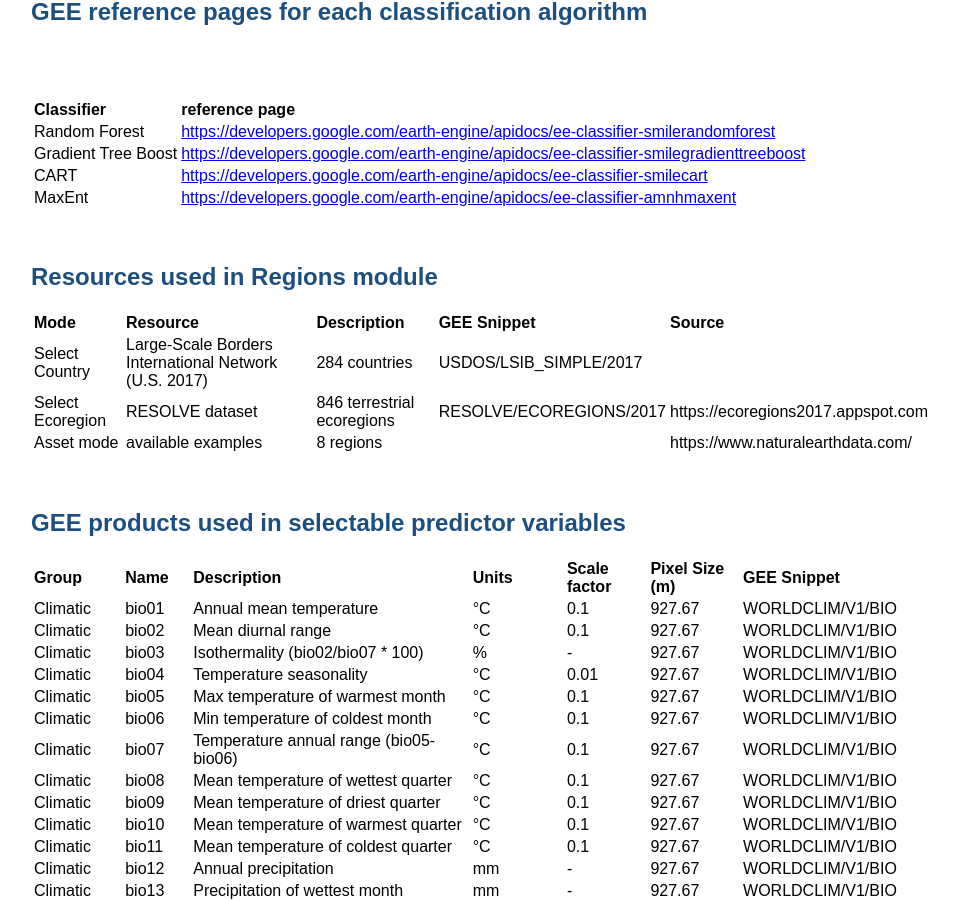
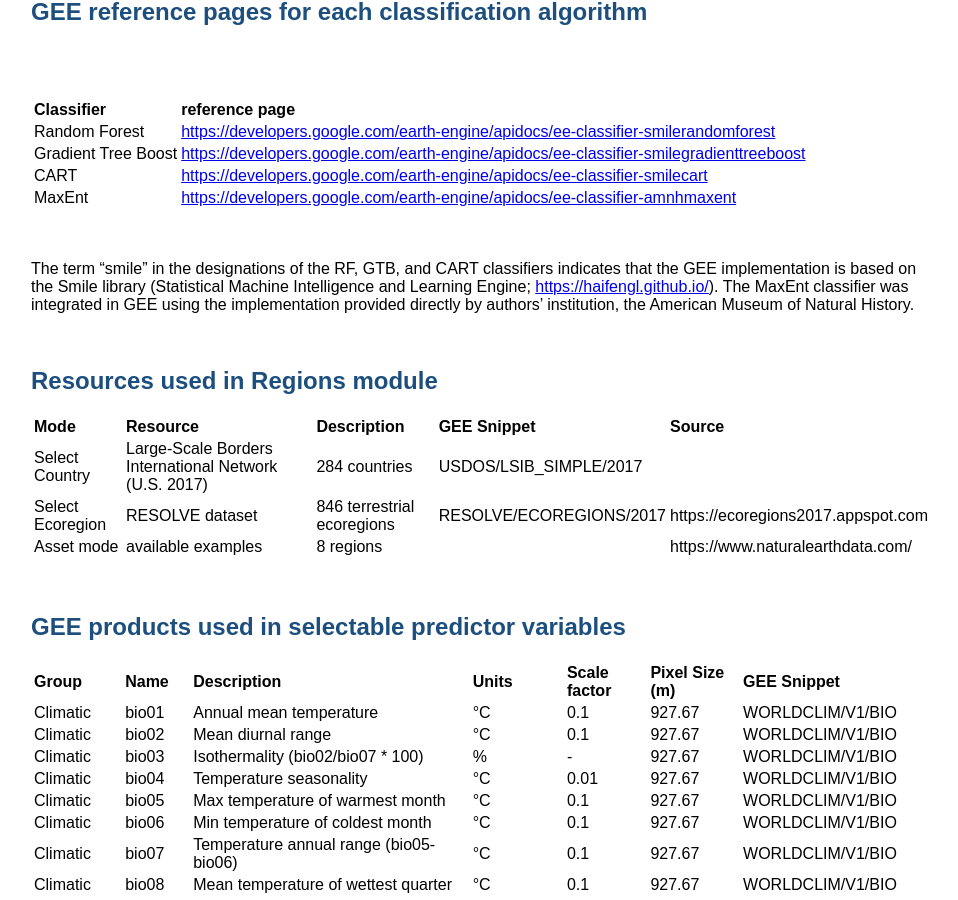
Before and after one commit to JoaoAlirio/geemod, a Jekyll site: the page built from reference.md, in a window 1280 px wide and 900 px high, scrolled down 354 px. Shown: the whole window, without its empty margins (159-1117 px from the left). Built offline with Jekyll 4.4.1, drawn with Linux system fonts in a browser that asks for light colours.

Commit message:
Update reference.md with classifier details
Added explanation of the 'smile' term related to classifiers and MaxEnt integration.

```diff
--- a/reference.md
+++ b/reference.md
@@ -23,6 +23,10 @@ body_class: left-align
 |Gradient Tree Boost |<a href="https://developers.google.com/earth-engine/apidocs/ee-classifier-smilegradienttreeboost" target="_blank">https://developers.google.com/earth-engine/apidocs/ee-classifier-smilegradienttreeboost</a>|
 |CART|<a href="https://developers.google.com/earth-engine/apidocs/ee-classifier-smilecart" target="_blank">https://developers.google.com/earth-engine/apidocs/ee-classifier-smilecart</a>|
 |MaxEnt|<a href="https://developers.google.com/earth-engine/apidocs/ee-classifier-amnhmaxent" target="_blank">https://developers.google.com/earth-engine/apidocs/ee-classifier-amnhmaxent</a>|
+
+<br>
+
+The term "smile" in the designations of the RF, GTB, and CART classifiers indicates that the GEE implementation is based on the Smile library (Statistical Machine Intelligence and Learning Engine; <a href="https://haifengl.github.io/" target="_blank">https://haifengl.github.io/</a>). The MaxEnt classifier was integrated in GEE using the implementation provided directly by authors' institution, the American Museum of Natural History.
 
 <br>
 
```
